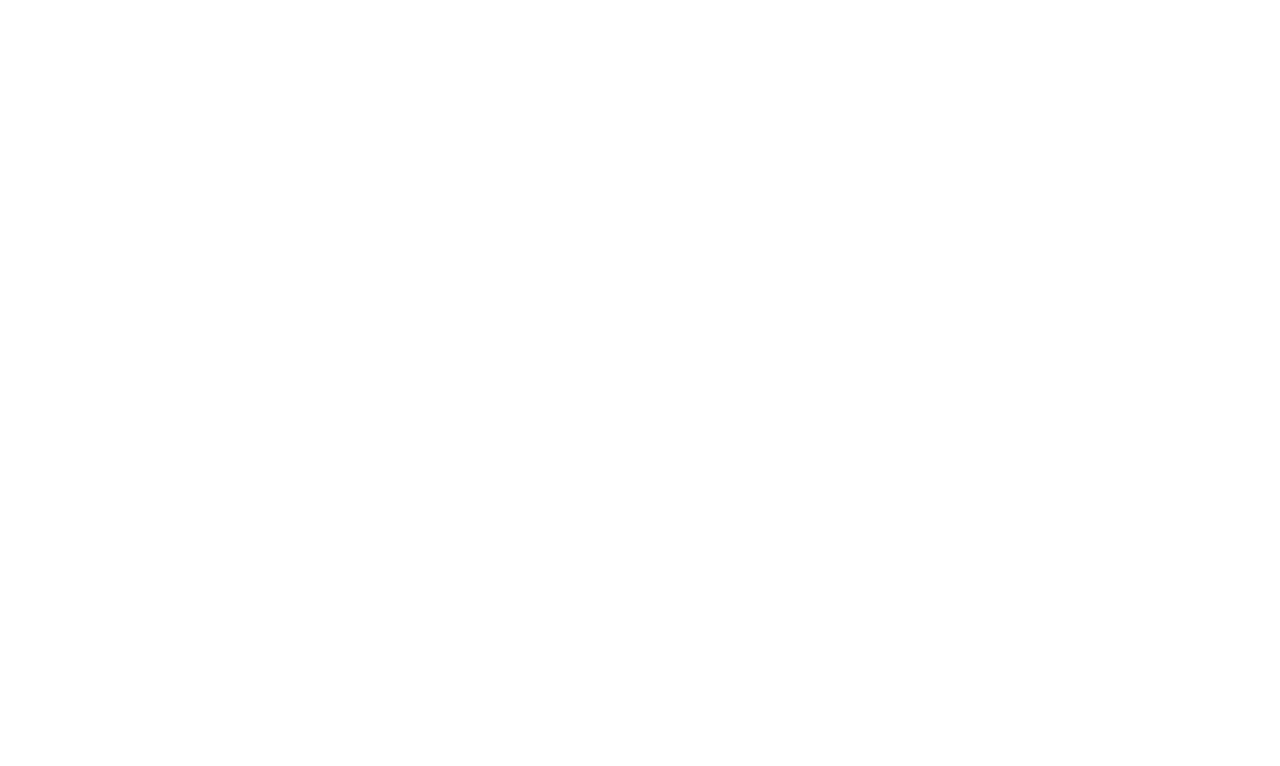
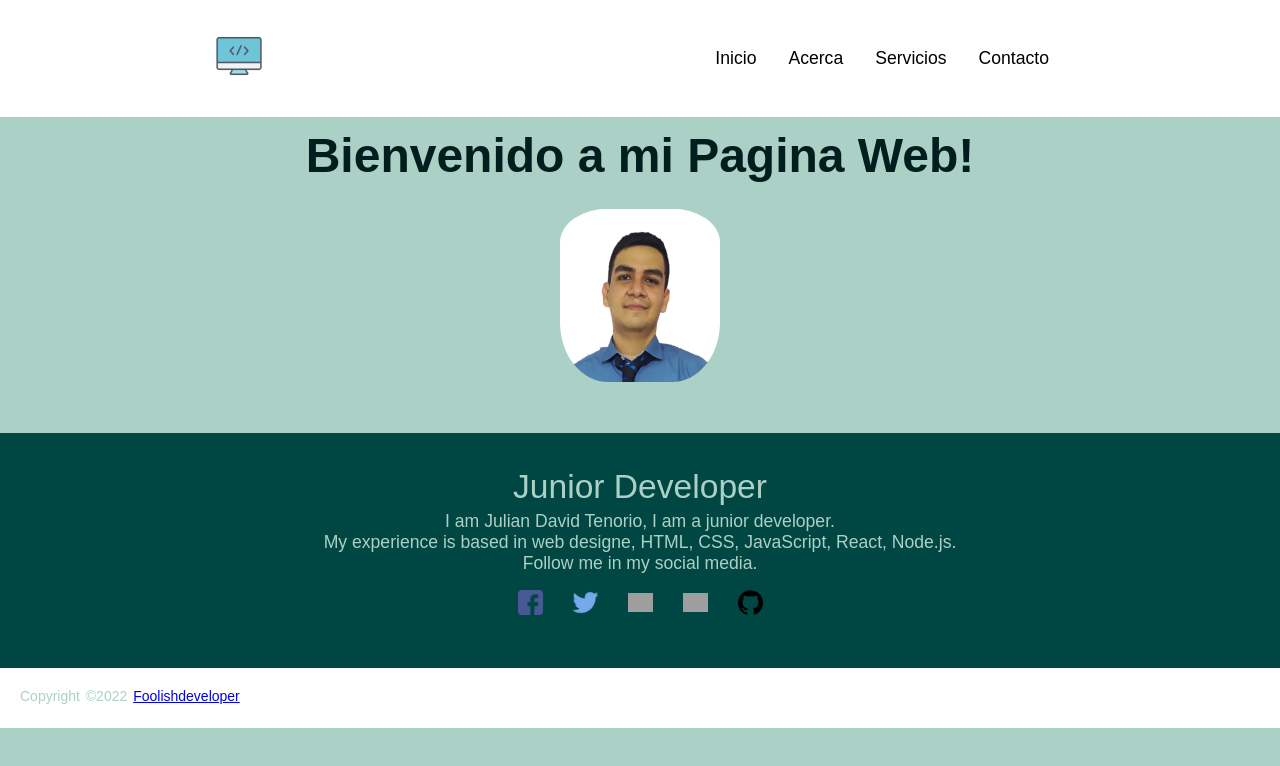
Before and after one commit to juliand1221/portafolio_julian, a React (Create React App) app: page / in a window 1280 px wide. Shown: the top 766 px of the page. Built offline with nearby package versions, Linux system fonts and the light colour scheme; grey boxes are pictures that could not be loaded.

Commit message:
Arreglo de colores

```diff
--- a/src/App.jsx
+++ b/src/App.jsx
@@ -1,6 +1,8 @@
-import { BrowserRouter as Router, Switch, Route, Link} from 'react-router-dom';
+import { BrowserRouter as Router, Switch, Route} from 'react-router-dom';
+import "./styles/App.css"
 import Index from './pages/Principal';
 import Curriculum from "./pages/cv"
+
 
 import './styles/App.css';
 
@@ -10,12 +12,14 @@
     <div>
       <Router>
         <Switch>
-          <Route path="/index">
-            <Index />
-          </Route>
-          <Route path="/about">
-            <Curriculum />
-          </Route>
+
+              <Route path="/about">
+                <Curriculum />
+              </Route>
+              <Route path="/">
+                <Index />
+            </Route>
+
         </Switch>
       </Router>
     </div>
--- a/src/components/footer_2.jsx
+++ b/src/components/footer_2.jsx
@@ -18,7 +18,7 @@
                     <li>
                         <a href="https://www.facebook.com/julian.tenorio1/" target="_blank">
                             <img src={facebook} />
-                        </a>
+                        </ a>
                     </li>
                     <li>
                         <a href="https://twitter.com/juliantenorio" target="_blank">
--- a/src/pages/Principal.jsx
+++ b/src/pages/Principal.jsx
@@ -1,9 +1,12 @@
 import  "../styles/presentacion.css"
 import foto from "../media/redes/Perfil_Julian.jpeg"
+import Header from "../components/header";
+import Footer_2 from "../components/footer_2";
 
 const Index=() => {
     return (
         <div>
+          <Header/>
           <div className="olivetti">
             <h1>Bienvenido a mi Pagina Web!</h1>
           </div>
@@ -11,11 +14,12 @@
             <img className="foto" src={foto} alt="Perfil"/>
           </div>
           <div className="text-presentacion">
-            <b>Me he dedicado al desarrollo web al rededor de un año, primero como un aficionado y ahora como autónomo.
+            {/* <b>Me he dedicado al desarrollo web al rededor de un año, primero como un aficionado y ahora como autónomo.
               Como resultado tengo un solido conocimiento de los principales lenguajes de programación de desarrollo web
               y del software relacionado, así como la codificación HTML.
-            </b>
+            </b> */}
           </div>
+          <Footer_2 />
         </div>
     )
 };
--- a/src/styles/App.css
+++ b/src/styles/App.css
@@ -1 +1,14 @@
-/* No CSS */
+* {
+  margin: 0px;
+  padding: 0px;
+  -webkit-box-sizing: border-box;
+          box-sizing: border-box;
+}
+
+body {
+  font-family: sans-serif;
+  background-color: #abd1c6;
+  color: black;
+  font-size: 1.1rem;
+  margin: 0;
+}
--- /dev/null
+++ b/src/styles/App.scss
@@ -0,0 +1,12 @@
+* {
+    margin: 0px;
+    padding: 0px;
+    box-sizing: border-box;
+}
+body {
+    font-family: sans-serif;
+    background-color: #abd1c6;
+    color: black;
+    font-size: 1.1rem;
+    margin: 0;
+}
--- a/src/styles/footer_2.css
+++ b/src/styles/footer_2.css
@@ -7,11 +7,11 @@
   bottom: 0;
   left: 0;
   right: 0;
-  background: #333;
+  background: #004643;
   height: auto;
   width: 100vw;
   padding-top: 30px;
-  color: white;
+  color: #abd1c6;
 }
 
 .footer_content {
@@ -82,7 +82,7 @@
 }
 
 .footer_2_bottom {
-  background: #000;
+  background: white;
   width: 100vw;
   padding: 20px;
   padding-bottom: 40px;
--- a/src/styles/footer_2.scss
+++ b/src/styles/footer_2.scss
@@ -6,11 +6,11 @@
     bottom: 0;
     left: 0;
     right: 0;
-    background: #333;
+    background: #004643;
     height: auto;
     width: 100vw;
     padding-top: 30px;
-    color: white;
+    color: #abd1c6;
 }
 .footer_content {
     display: flex;
@@ -62,7 +62,7 @@
 
 ////////Coopright/////////
 .footer_2_bottom {
-    background: #000;
+    background: white;
     width: 100vw;
     padding: 20px;
     padding-bottom: 40px;
--- a/src/styles/header.css
+++ b/src/styles/header.css
@@ -1,31 +1,12 @@
-* {
-  margin: 0px;
-  padding: 0px;
-  -webkit-box-sizing: border-box;
-          box-sizing: border-box;
-}
-
-body {
-  font-family: sans-serif;
-  color: #333;
-  font-size: 1.1rem;
-  margin: 0;
-}
-
 .container {
   width: 85%;
   max-width: 850px;
   margin: 0 auto;
 }
 
-h1 {
-  font-size: 2rem;
-  line-height: 1.3em;
-}
-
 .header {
-  background: #333;
-  color: white;
+  background: white;
+  color: black;
   padding: 2rem 0;
   position: fixed;
   left: 0;
@@ -34,7 +15,7 @@
 }
 
 .header a {
-  color: white;
+  color: black;
   text-decoration: none;
 }
 
@@ -79,7 +60,7 @@
 }
 
 .navigation ul li a:hover {
-  background: #4a4a4a;
+  background: #abd1c6;
 }
 
 .main {
@@ -120,15 +101,4 @@
   .navigation ul li a:hover {
     background: #4a4a4a;
   }
-  .container-footer {
-    -ms-flex-wrap: wrap;
-        flex-wrap: wrap;
-  }
-  .column2,
-  .column3 {
-    margin-top: 40px;
-  }
-  .column1 {
-    max-width: 100%;
-  }
 }
--- a/src/styles/header.scss
+++ b/src/styles/header.scss
@@ -1,15 +1,5 @@
-* {
-    margin: 0px;
-    padding: 0px;
-    box-sizing: border-box;
-}
 
-body {
-    font-family: sans-serif;
-    color: #333;
-    font-size: 1.1rem;
-    margin: 0;
-}
+
 
 .container {
     width: 85%;
@@ -17,14 +7,11 @@
     margin: 0 auto;
 }
 
-h1 {
-    font-size: 2rem;
-    line-height: 1.3em;
-}
+
 
 .header {
-    background: #333;
-    color: white;
+    background: white;
+    color: black;
     padding: 2rem 0;
 
     position: fixed; //posicion fija hace que se suban las cosas
@@ -35,7 +22,7 @@
 }
 
 .header a {
-    color: white;
+    color: black;
     text-decoration: none;
 }
 
@@ -72,7 +59,7 @@
 }
 
 .navigation ul li a:hover {
-    background: #4a4a4a;
+    background: #abd1c6;
 }
 
 .main {
@@ -119,3 +106,5 @@
     .navigation ul li a:hover {
         background: #4a4a4a;
     }
+
+}
--- a/src/styles/presentacion.css
+++ b/src/styles/presentacion.css
@@ -8,15 +8,17 @@
 .text-presentacion {
   text-align: center;
   padding: 2%;
+  color: #001e1d;
 }
 
 .olivetti {
   text-align: center;
+  color: #001e1d;
   padding-top: 10%;
   width: 0;
   overflow: hidden;
   white-space: nowrap;
-  font-size: 1.6rem;
+  font-size: 1.5rem;
   margin: 0 auto;
   -webkit-animation: typing 4s steps(38) 1s 1 normal both, blink 1s steps(1) infinite;
           animation: typing 4s steps(38) 1s 1 normal both, blink 1s steps(1) infinite;
--- a/src/styles/presentacion.scss
+++ b/src/styles/presentacion.scss
@@ -7,14 +7,16 @@
 .text-presentacion{
     text-align: center;
     padding: 2%;
+    color: #001e1d;
 }
 .olivetti{
     text-align: center;
+    color: #001e1d;
     padding-top: 10%;
     width: 0;
     overflow: hidden;
     white-space: nowrap;
-    font-size: 1.6rem;
+    font-size: 1.5rem;
     margin: 0 auto;
     animation: typing 4s steps(38) 1s 1 normal both, blink 1s steps(1) infinite;
 }
```
